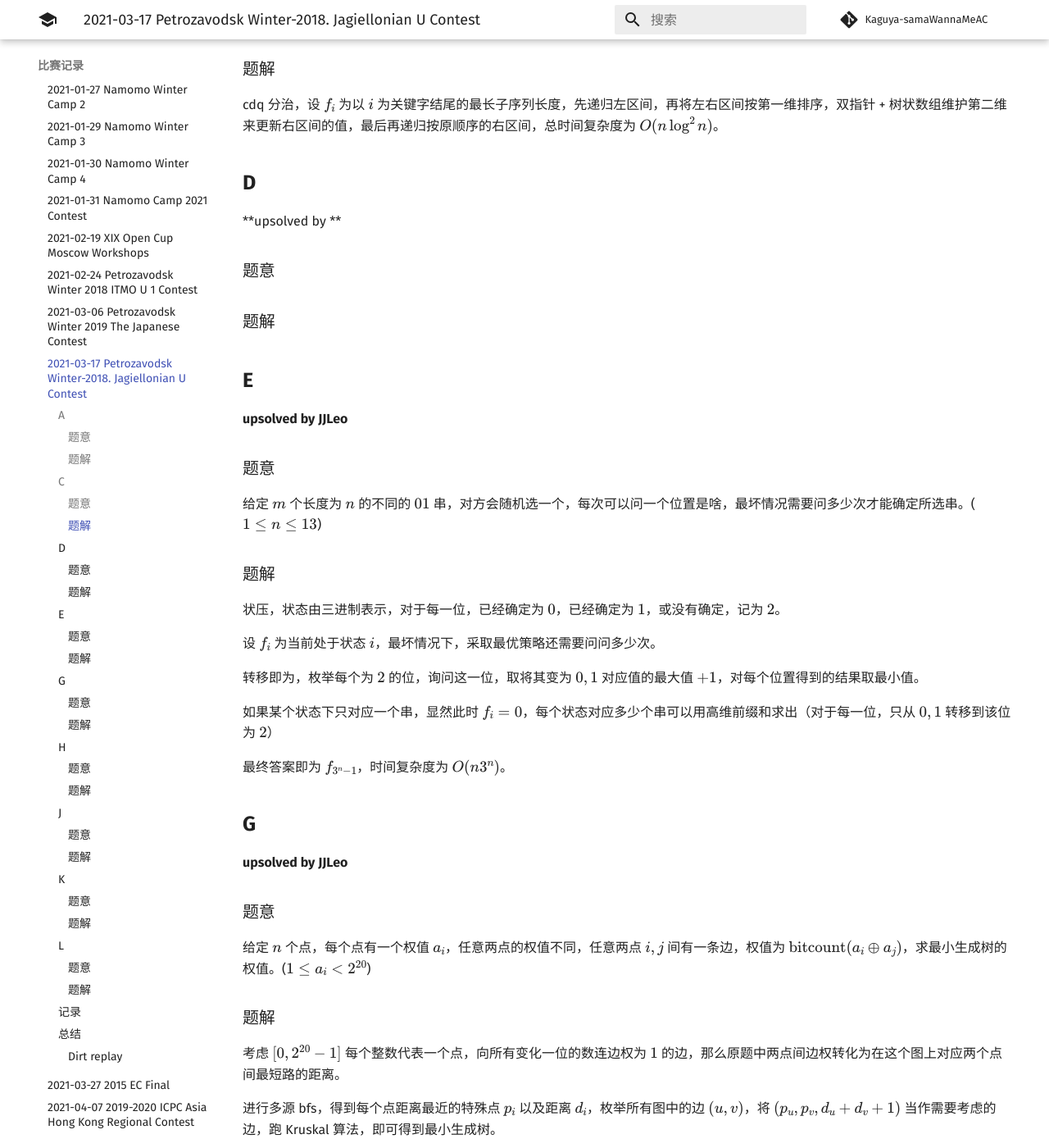
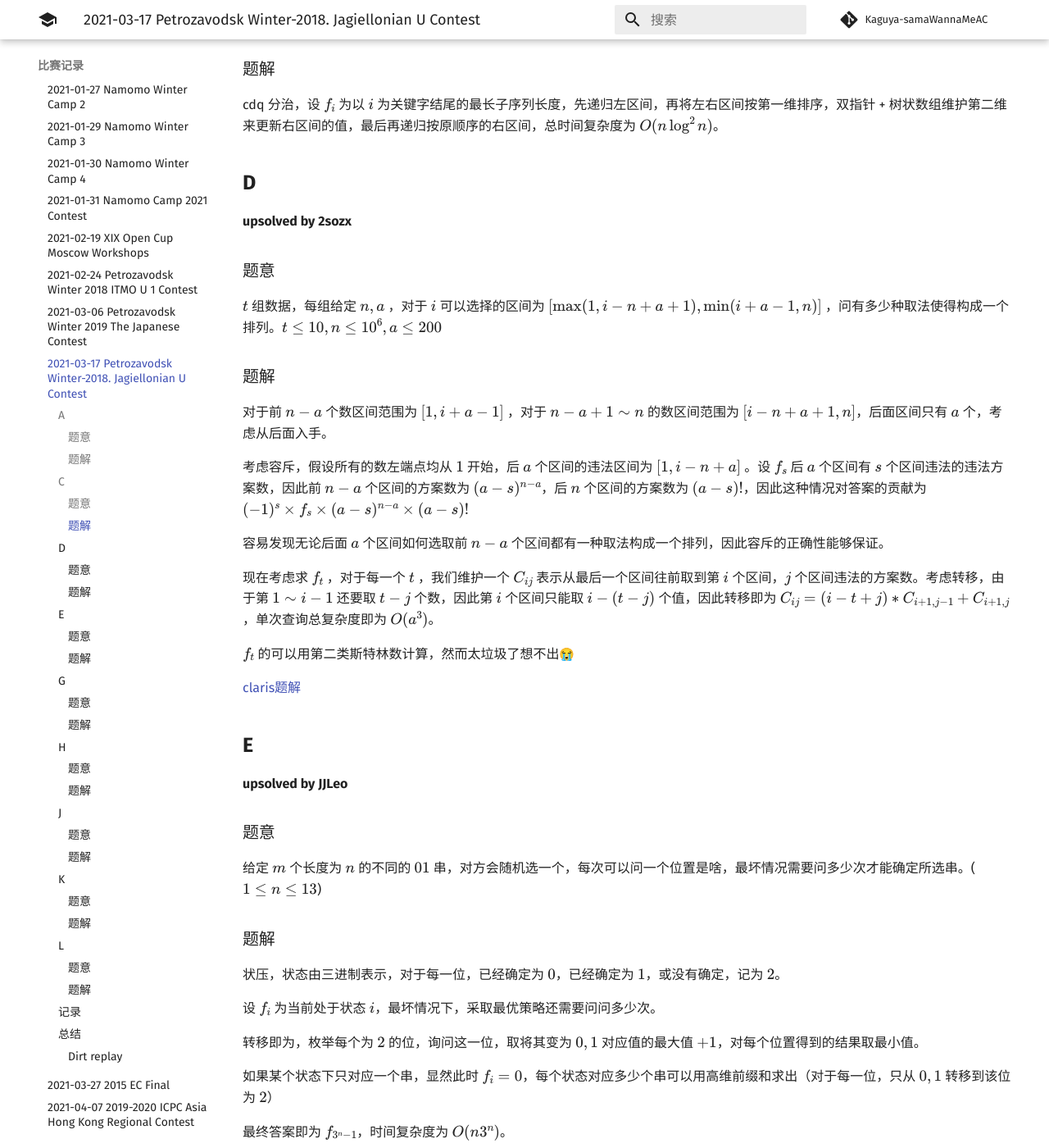
Before and after one commit to Kaguya-samaWannaMeAC/kaguya-samawannameac.github.io, an MkDocs documentation site: the page built from docs/contest/2021-03-17 Petrozavodsk Winter-2018. Jagiellonian U Contest.md, in a window 1280 px wide and 1400 px high, scrolled down 910 px. Shown: the whole window at 82% size. Built offline with MkDocs 1.6.1 and Material for MkDocs 9.7.7, drawn with Linux system fonts in a browser that asks for light colours; emoji names are drawn with the system emoji font; comment, search, counter and statistics services are not loaded.

Commit message:
Update 2021-03-17 Petrozavodsk Winter-2018. Jagiellonian U Contest.md

```diff
--- a/docs/contest/2021-03-17 Petrozavodsk Winter-2018. Jagiellonian U Contest.md
+++ b/docs/contest/2021-03-17 Petrozavodsk Winter-2018. Jagiellonian U Contest.md
@@ -32,15 +32,25 @@ cdq 分治，设 $f_i$ 为以 $i$ 为关键字结尾的最长子序列长度，
 
 ## **D**
 
-**upsolved by **
+**upsolved by 2sozx**
 
 ### 题意
 
-
+$t$ 组数据，每组给定 $n, a$ ，对于 $i$ 可以选择的区间为 $[\max(1, i - n + a + 1), \min(i + a - 1, n)]$ ，问有多少种取法使得构成一个排列。$t \le 10, n \le 10 ^ 6, a \le 200$
 
 ### 题解
 
+对于前 $n - a$ 个数区间范围为 $[1, i + a - 1]$ ，对于 $n - a + 1 \sim n$ 的数区间范围为 $[i - n + a + 1, n]$，后面区间只有 $a$ 个，考虑从后面入手。
 
+考虑容斥，假设所有的数左端点均从 $1$ 开始，后 $a$ 个区间的违法区间为 $[1, i - n + a]$ 。设 $f_s$ 后 $a$ 个区间有 $s$ 个区间违法的违法方案数，因此前 $n - a$ 个区间的方案数为 $(a - s) ^ {n - a}$，后 $n$ 个区间的方案数为 $(a - s)!$，因此这种情况对答案的贡献为 $(-1)^{s}\times f_s \times (a - s) ^{n - a} \times (a - s) !$
+
+容易发现无论后面 $a$ 个区间如何选取前 $n - a$ 个区间都有一种取法构成一个排列，因此容斥的正确性能够保证。
+
+现在考虑求 $f_t$ ，对于每一个 $t$ ，我们维护一个 $C_{ij}$ 表示从最后一个区间往前取到第 $i$ 个区间，$j$ 个区间违法的方案数。考虑转移，由于第 $1\sim i - 1$ 还要取 $t - j$ 个数，因此第 $i$ 个区间只能取 $i - (t - j)$ 个值，因此转移即为 $C_{ij} = (i - t + j) * C_{i+1,j - 1} + C_{i + 1, j}$，单次查询总复杂度即为 $O(a^3)$。
+
+$f_t$ 的可以用第二类斯特林数计算，然而太垃圾了想不出:sob:
+
+[claris题解](https://www.cnblogs.com/clrs97/p/8519422.html)
 
 ## **E**
 
```
Also changed, not shown: other parts of docs/contest/2021-03-17 Petrozavodsk Winter-2018. Jagiellonian U Contest.md (+1 -1 lines).
